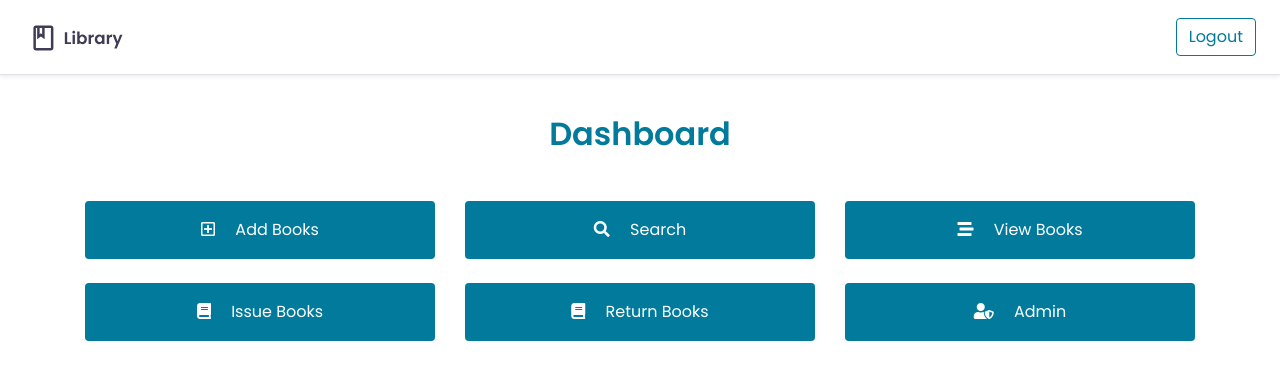
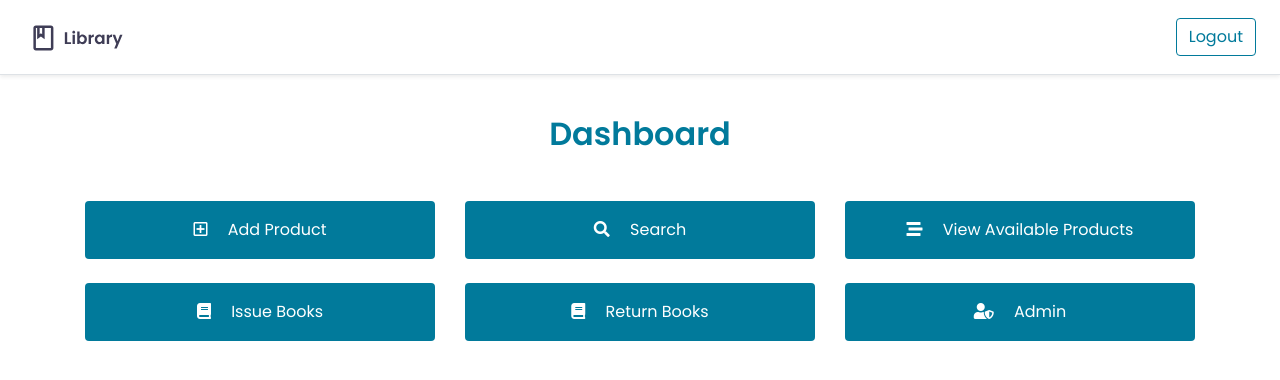
Before and after one commit to runalb/PHP-Inventory-Management-System, a PHP site: page /dashboard.php in a window 1280 px wide. Shown: the top 380 px of the page. Run offline with PHP 8.4, Linux system fonts and the light colour scheme; the visitor is signed in with stand-in values (Sample User, id 1).

Commit message:
FE - Fixed - Dashboard names

```diff
--- a/dashboard.php
+++ b/dashboard.php
@@ -7,7 +7,7 @@ session_start();
 <head>
     <meta charset="UTF-8">
     <meta name="viewport" content="width=device-width, initial-scale=1.0">
-    <title>Dashboard - Library Management System</title>
+    <title>Dashboard - Inventory Management System</title>
     <link rel="preconnect" href="https://fonts.gstatic.com">
     <link href="https://fonts.googleapis.com/css2?family=Poppins:wght@400;500;600&display=swap" rel="stylesheet">
     <link rel="stylesheet" href="assets/dist/css/bootstrap.min.css" >
@@ -42,7 +42,7 @@ session_start();
 
       <div class="col-sm">
         <button class="btn btn-block action-btn p-3" onclick="location.href='add-books.php'">
-          <i class="far fa-plus-square pr-3"></i> Add Books
+          <i class="far fa-plus-square pr-3"></i> Add Product
         </button>
       </div>
 
@@ -54,7 +54,7 @@ session_start();
 
       <div class="col-sm">
         <button class="btn btn-block action-btn p-3" onclick="location.href='view-books.php'">
-          <i class="fas fa-stream pr-3"></i> View Books
+          <i class="fas fa-stream pr-3"></i> View Available Products
         </button>
       </div>
 
```
